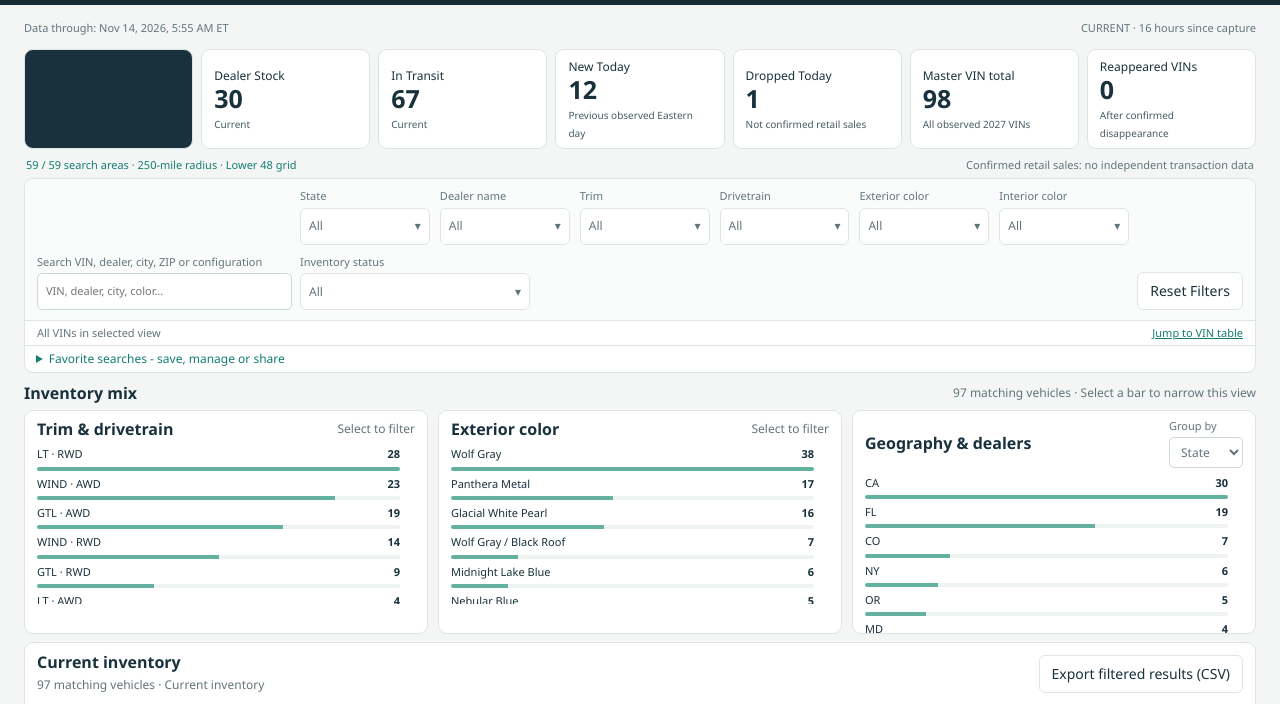
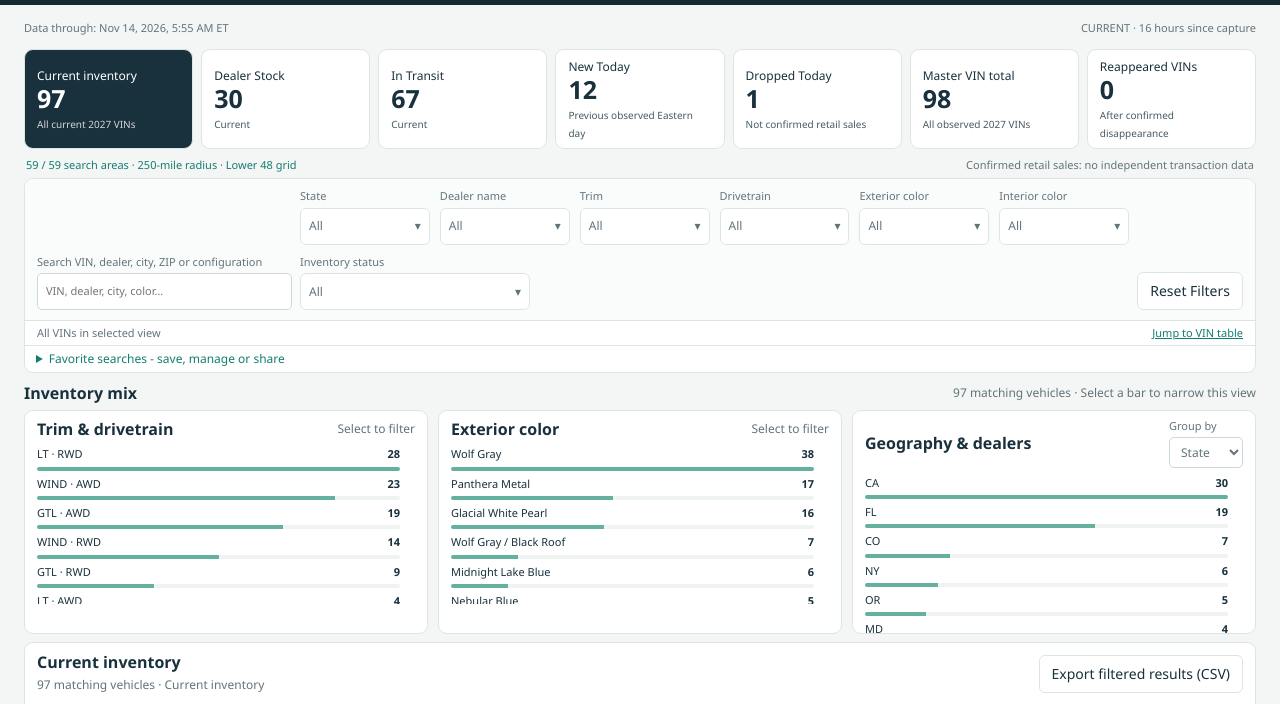
Before and after one commit to utterhood/Kia-EV6-2027-Tracker, a plain HTML site: page index.html in a window 1280 px wide. Shown: the part 40-744 px from the top of the page. Drawn offline with Linux system fonts and the light colour scheme.

Commit message:
EV6 2027 validated snapshot 2026-11-14T10:55:06+00:00

```diff
--- a/index.html
+++ b/index.html
@@ -91,6 +91,9 @@ header{padding:10px 24px;gap:14px;flex-wrap:wrap}.compact-brand{display:flex;ali
 button.metric[data-summary-metric]{display:block;width:100%;min-height:44px;cursor:pointer;text-align:left;font:inherit;color:inherit}
 button.metric[data-summary-metric]:hover{border-color:var(--teal)}
 button.metric[data-summary-metric]:focus-visible{outline:2px solid var(--teal);outline-offset:2px}
+
+/* Keep the dark Current Inventory card readable after button reset. */
+button.metric[data-summary-metric="current"]{color:#fff}
 </style></head>
 <body><header><div class="brand">EV6 <span>2027 Tracker</span></div><div class="header-links"><a href="#movement">Trends</a><a href="#inventory">Inventory</a><a href="#returns">Reappearances</a><a href="#research">Research</a></div><span class="readonly">Read-only daily snapshot</span></header>
 <main><div class="heading"><div><p class="eyebrow">KIA EV6 &middot; MODEL YEAR 2027 &middot; NATIONAL INVENTORY</p><h1>Inventory &amp; market movement</h1><p class="muted" id="capture"></p></div><div class="snapshot-note" id="freshness"></div></div>
```
